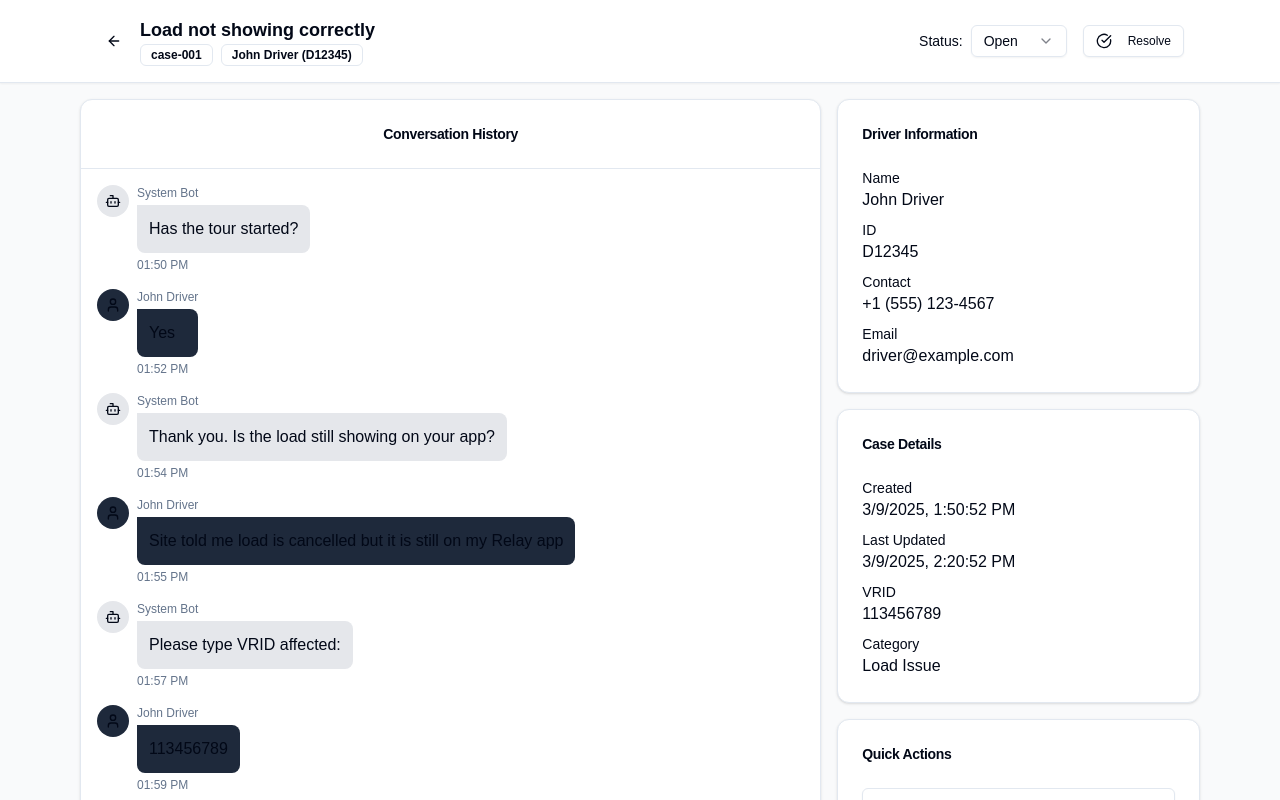
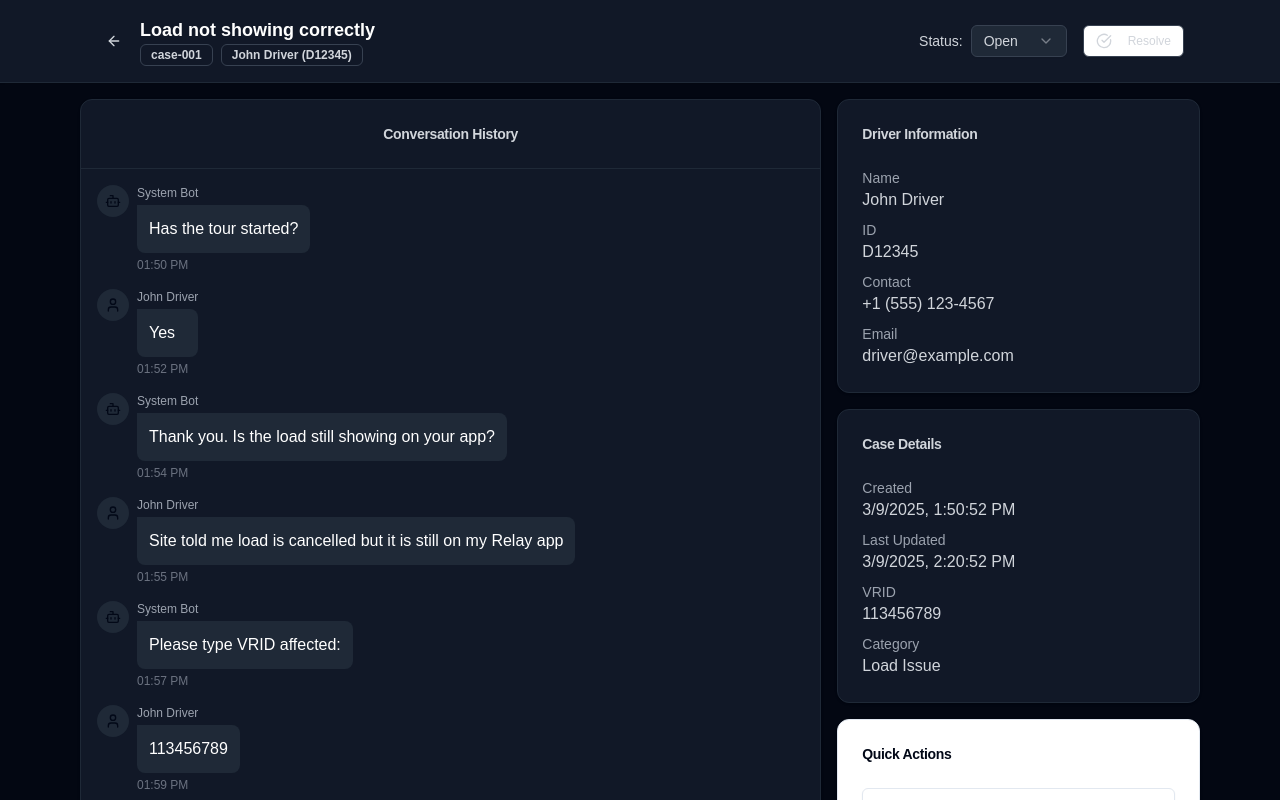
Before and after one commit to Skozial17/supportchat, a Next.js app: page /admin/case/case-001 in a window 1280 px wide. Shown: the top 800 px of the page. Built offline with nearby package versions, Linux system fonts and the light colour scheme; sample sign-in values are in the browser's storage; a web font is replaced by a local one.

Commit message:
feat: implement dark theme for admin interface

```diff
--- a/app/admin/case/[id]/page.tsx
+++ b/app/admin/case/[id]/page.tsx
@@ -204,21 +204,21 @@ export default function AdminCaseDetail() {
   }
 
   return (
-    <div className="min-h-screen bg-gray-50 flex flex-col">
-      <header className="bg-white border-b p-4 shadow-sm">
+    <div className="min-h-screen bg-gray-950 flex flex-col">
+      <header className="bg-gray-900 border-b border-gray-800 p-4 shadow-sm">
         <div className="container mx-auto max-w-6xl">
           <div className="flex items-center justify-between">
             <div className="flex items-center">
               <Link href="/admin/dashboard">
-                <Button variant="ghost" size="icon">
+                <Button variant="ghost" size="icon" className="text-gray-300 hover:text-white">
                   <ArrowLeft className="h-4 w-4" />
                 </Button>
               </Link>
               <div className="ml-2">
-                <h1 className="text-lg font-bold">{caseDetails?.title}</h1>
+                <h1 className="text-lg font-bold text-white">{caseDetails?.title}</h1>
                 <div className="flex items-center space-x-2">
-                  <Badge variant="outline">{caseId}</Badge>
-                  <Badge variant="outline">
+                  <Badge variant="outline" className="border-gray-700 text-gray-300">{caseId}</Badge>
+                  <Badge variant="outline" className="border-gray-700 text-gray-300">
                     {caseDetails?.driverName} ({caseDetails?.driverId})
                   </Badge>
                 </div>
@@ -226,18 +226,18 @@ export default function AdminCaseDetail() {
             </div>
             <div className="flex items-center space-x-4">
               <div className="flex items-center space-x-2">
-                <span className="text-sm">Status:</span>
+                <span className="text-sm text-gray-300">Status:</span>
                 <Select value={caseDetails?.status} onValueChange={handleStatusChange}>
-                  <SelectTrigger className="w-24 h-8">
+                  <SelectTrigger className="w-24 h-8 bg-gray-800 border-gray-700 text-gray-300">
                     <SelectValue />
                   </SelectTrigger>
-                  <SelectContent>
-                    <SelectItem value="open">Open</SelectItem>
-                    <SelectItem value="closed">Closed</SelectItem>
+                  <SelectContent className="bg-gray-800 border-gray-700">
+                    <SelectItem value="open" className="text-gray-300">Open</SelectItem>
+                    <SelectItem value="closed" className="text-gray-300">Closed</SelectItem>
                   </SelectContent>
                 </Select>
               </div>
-              <Button variant="outline" size="sm">
+              <Button variant="outline" size="sm" className="border-gray-700 text-gray-300 hover:text-white hover:bg-gray-800">
                 <CheckCircle className="h-4 w-4 mr-2" />
                 Resolve
               </Button>
@@ -249,9 +249,9 @@ export default function AdminCaseDetail() {
       <main className="flex-grow container mx-auto max-w-6xl p-4 flex flex-col">
         <div className="grid grid-cols-1 md:grid-cols-3 gap-4 h-full">
           <div className="md:col-span-2 flex flex-col">
-            <Card className="flex-grow flex flex-col">
-              <CardHeader className="border-b">
-                <CardTitle className="text-center text-sm">Conversation History</CardTitle>
+            <Card className="flex-grow flex flex-col bg-gray-900 border-gray-800">
+              <CardHeader className="border-b border-gray-800">
+                <CardTitle className="text-center text-sm text-gray-300">Conversation History</CardTitle>
               </CardHeader>
               <CardContent className="flex-grow overflow-y-auto p-4 space-y-4">
                 {messages.map((message) => (
@@ -267,26 +267,26 @@ export default function AdminCaseDetail() {
                             message.sender === "admin"
                               ? "bg-primary text-primary-foreground ml-2"
                               : message.sender === "user"
-                                ? "bg-secondary"
-                                : "bg-gray-200"
+                                ? "bg-gray-800"
+                                : "bg-gray-800"
                           }`}
                         >
                           {getSenderIcon(message.sender)}
                         </div>
                         <div>
-                          <div className="text-xs text-muted-foreground mb-1">{getSenderName(message.sender)}</div>
+                          <div className="text-xs text-gray-400 mb-1">{getSenderName(message.sender)}</div>
                           <div
                             className={`p-3 rounded-lg ${
                               message.sender === "admin"
-                                ? "bg-primary text-primary-foreground rounded-tr-none"
+                                ? "bg-primary text-white rounded-tr-none"
                                 : message.sender === "user"
-                                  ? "bg-secondary rounded-tl-none"
-                                  : "bg-gray-200 rounded-tl-none"
+                                  ? "bg-gray-800 text-white rounded-tl-none"
+                                  : "bg-gray-800 text-white rounded-tl-none"
                             }`}
                           >
                             {message.content}
                           </div>
-                          <div className="text-xs text-muted-foreground mt-1">{formatTime(message.timestamp)}</div>
+                          <div className="text-xs text-gray-500 mt-1">{formatTime(message.timestamp)}</div>
                         </div>
                       </div>
                     </div>
@@ -294,22 +294,17 @@ export default function AdminCaseDetail() {
                 ))}
                 <div ref={messagesEndRef} />
               </CardContent>
-              <div className="border-t p-4">
-                <div className="flex w-full space-x-2">
+              <div className="p-4 border-t border-gray-800">
+                <div className="flex space-x-2">
                   <Input
                     value={inputValue}
                     onChange={(e) => setInputValue(e.target.value)}
                     placeholder="Type your message..."
-                    className="flex-grow"
-                    onKeyDown={(e) => {
-                      if (e.key === "Enter") {
-                        handleSendMessage()
-                      }
-                    }}
+                    className="flex-grow bg-gray-800 border-gray-700 text-white placeholder:text-gray-500"
+                    onKeyDown={(e) => e.key === "Enter" && handleSendMessage()}
                   />
-                  <Button type="button" onClick={handleSendMessage} disabled={!inputValue.trim()}>
-                    <Send size={18} className="mr-2" />
-                    Send
+                  <Button onClick={handleSendMessage} className="bg-primary text-white hover:bg-primary/90">
+                    <Send className="h-4 w-4" />
                   </Button>
                 </div>
               </div>
@@ -317,49 +312,49 @@ export default function AdminCaseDetail() {
           </div>
 
           <div className="space-y-4">
-            <Card>
+            <Card className="bg-gray-900 border-gray-800">
               <CardHeader>
-                <CardTitle className="text-sm">Driver Information</CardTitle>
+                <CardTitle className="text-sm text-gray-300">Driver Information</CardTitle>
               </CardHeader>
-              <CardContent className="space-y-2">
+              <CardContent className="space-y-2 text-gray-300">
                 <div>
-                  <div className="text-sm font-medium">Name</div>
+                  <div className="text-sm font-medium text-gray-400">Name</div>
                   <div>{caseDetails?.driverName}</div>
                 </div>
                 <div>
-                  <div className="text-sm font-medium">ID</div>
+                  <div className="text-sm font-medium text-gray-400">ID</div>
                   <div>{caseDetails?.driverId}</div>
                 </div>
                 <div>
-                  <div className="text-sm font-medium">Contact</div>
+                  <div className="text-sm font-medium text-gray-400">Contact</div>
                   <div>+1 (555) 123-4567</div>
                 </div>
                 <div>
-                  <div className="text-sm font-medium">Email</div>
+                  <div className="text-sm font-medium text-gray-400">Email</div>
                   <div>driver@example.com</div>
                 </div>
               </CardContent>
             </Card>
 
-            <Card>
+            <Card className="bg-gray-900 border-gray-800">
               <CardHeader>
-                <CardTitle className="text-sm">Case Details</CardTitle>
+                <CardTitle className="text-sm text-gray-300">Case Details</CardTitle>
               </CardHeader>
-              <CardContent className="space-y-2">
+              <CardContent className="space-y-2 text-gray-300">
                 <div>
-                  <div className="text-sm font-medium">Created</div>
+                  <div className="text-sm font-medium text-gray-400">Created</div>
                   <div>{caseDetails?.createdAt.toLocaleString()}</div>
                 </div>
                 <div>
-                  <div className="text-sm font-medium">Last Updated</div>
+                  <div className="text-sm font-medium text-gray-400">Last Updated</div>
                   <div>{caseDetails?.updatedAt.toLocaleString()}</div>
                 </div>
                 <div>
-                  <div className="text-sm font-medium">VRID</div>
+                  <div className="text-sm font-medium text-gray-400">VRID</div>
                   <div>113456789</div>
                 </div>
                 <div>
-                  <div className="text-sm font-medium">Category</div>
+                  <div className="text-sm font-medium text-gray-400">Category</div>
                   <div>Load Issue</div>
                 </div>
               </CardContent>
```
Also changed, not shown: app/admin/dashboard/page.tsx (+32 -32 lines), app/driver/profile/page.tsx (+8 -8 lines).
